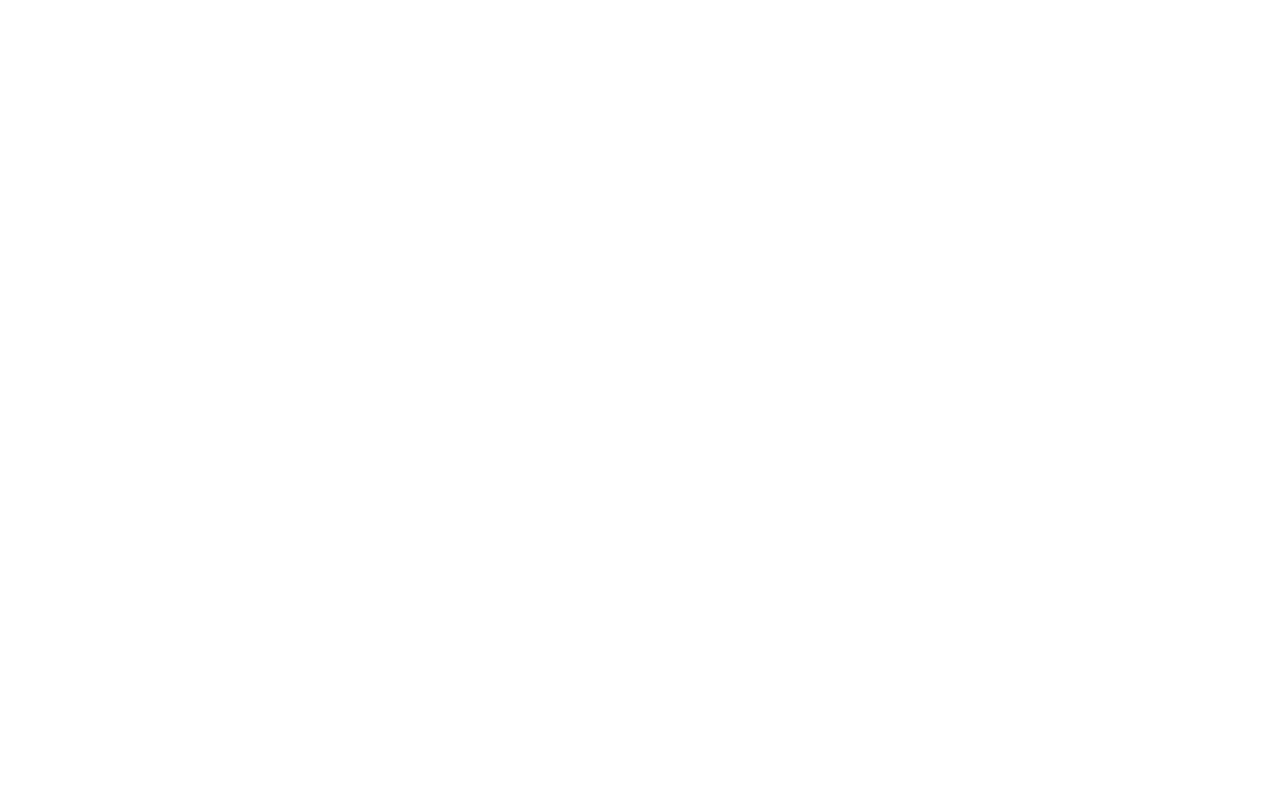
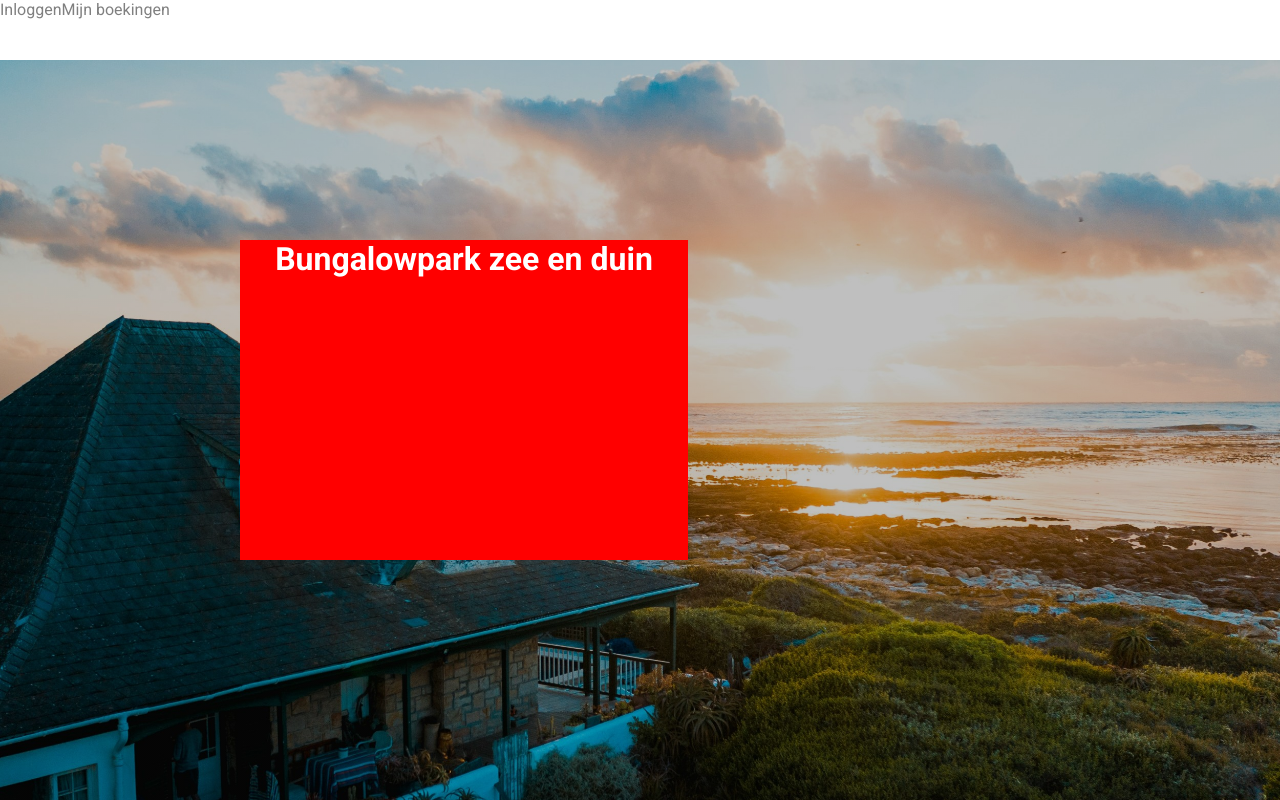
Before and after one commit to jessevrieling/Opdracht-webtech, a Flask app: page / in a window 1280 px wide. Before the commit the page is empty. Run offline with Flask 3, Linux system fonts and the light colour scheme.

Commit message:
Homepage content

```diff
--- a/app.py
+++ b/app.py
@@ -4,7 +4,7 @@ import sqlite3
 app = Flask(__name__)
 con = sqlite3.connect("database.db")
 
-@app.route("/")
+@app.route("/", methods=["get"])
 def index():
     return render_template("index.html")
 
--- a/static/stylesheets/style.css
+++ b/static/stylesheets/style.css
@@ -10,9 +10,27 @@ body {
 .navigationBar {
     position: fixed;
     display: flex;
+    width: 100vw;
+    height: 7.5vh;
+    color: gray;
+    background-color: white;
 }
 
-.heroImage>img {
-    width: 100%;
+.heroImage {
+    display: flex;
+    align-items: center;
+    width: 100vw;
     height: 100vh;
+    background-image: linear-gradient(rgba(0, 0, 0, 0.25), rgba(0, 0, 0, 0.25)), url("../images/heroImage.jpg");
+    background-size: cover;
 }
+
+.heroImageContent {
+    color: white;
+    display: flex;
+    justify-content: center;
+    margin-left: 30vh;
+    width: 35vw;
+    height: 40vh;
+    background-color: red;
+}
--- a/templates/index.html
+++ b/templates/index.html
@@ -7,10 +7,18 @@
         <link rel="preconnect" href="https://fonts.gstatic.com" crossorigin>
         <link href="https://fonts.googleapis.com/css2?family=Roboto:ital,wght@0,100;0,300;0,400;0,500;0,700;0,900;1,100;1,300;1,400;1,500;1,700;1,900&display=swap" rel="stylesheet">
         <link rel="stylesheet" href="static/stylesheets/style.css">
-        <title>Bungalowpark Zee en Duin</title>
+        <title>Bungalowpark zee en duin</title>
     </head>
 
     <body>
-
+        <div class="navigationBar">
+            <p>Inloggen</p>
+            <p>Mijn boekingen</p>
+        </div>
+        <div class="heroImage">
+            <div class="heroImageContent">
+                <h1>Bungalowpark zee en duin</h1>
+            </div>
+        </div>
     </body>
 </html>
```
Also changed, not shown: static/images/heroImage.jpg.
